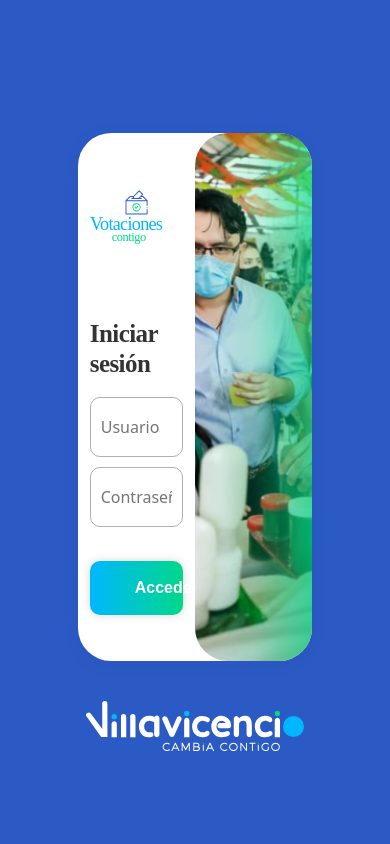
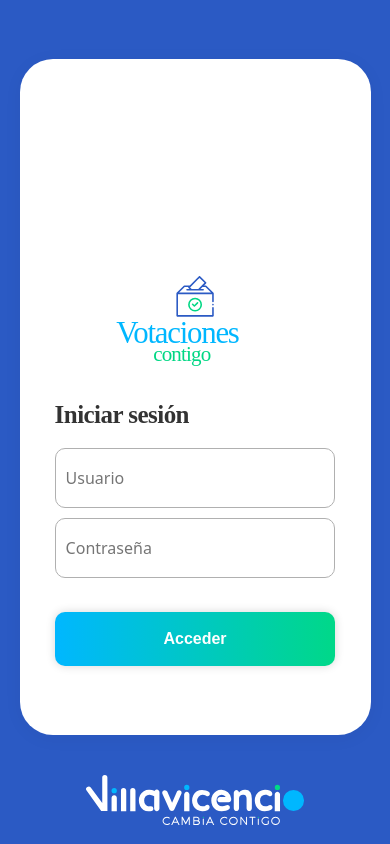
Before and after one commit to EdwardPinzon13/votaciones, a Django app: page /login/ in a window 390 px wide. Run offline with Django 3.2, Linux system fonts and the light colour scheme; some web fonts are replaced.

Commit message:
Update style

```diff
--- a/votaciones/static/css/login.css
+++ b/votaciones/static/css/login.css
@@ -7,6 +7,19 @@
   align-items: center;
   flex-flow: column nowrap;
   position: relative;
+}
+
+/* Hide scrollbar for Chrome, Safari and Opera */
+#a-login-container::-webkit-scrollbar,
+#a-login-card::-webkit-scrollbar {
+  display: none;
+}
+
+/* Hide scrollbar for IE, Edge and Firefox */
+#a-login-container,
+#a-login-card {
+  -ms-overflow-style: none; /* IE and Edge */
+  scrollbar-width: none; /* Firefox */
 }
 
 #a-login-card {
@@ -31,7 +44,6 @@
   position: relative;
 }
 #a-login-left h4 {
-  /* TODO: FontFamily */
   font-family: Quicksand;
   font-size: 25px;
   font-weight: bold;
@@ -65,3 +77,54 @@
     rgba(0, 217, 134, 0.7) 100%
   );
 }
+
+@media (max-width: 1095px) {
+  #a-login-card {
+    width: 70%;
+  }
+}
+
+@media (max-width: 890px) {
+  #a-login-card {
+    width: 80%;
+  }
+}
+
+@media (max-width: 620px) {
+  #a-login-card {
+    width: 90%;
+    height: 70%;
+    flex-flow: column-reverse nowrap;
+    justify-content: space-between;
+    overflow: scroll;
+  }
+
+  #a-login-left,
+  #a-login-right {
+    width: 100%;
+  }
+
+  #a-login-right {
+    height: 30% !important;
+  }
+  #a-login-left {
+    padding: 10%;
+  }
+
+  #a-login-left img {
+    height: 100px;
+  }
+}
+
+@media (max-width: 520px) {
+  #a-login-card {
+    height: 80%;
+  }
+  #a-login-right {
+    display: none;
+  }
+
+  #a-login-logo-img {
+    display: none;
+  }
+}
```
Also changed, not shown: votaciones/static/css/candidatos.css (+47 -6 lines).
